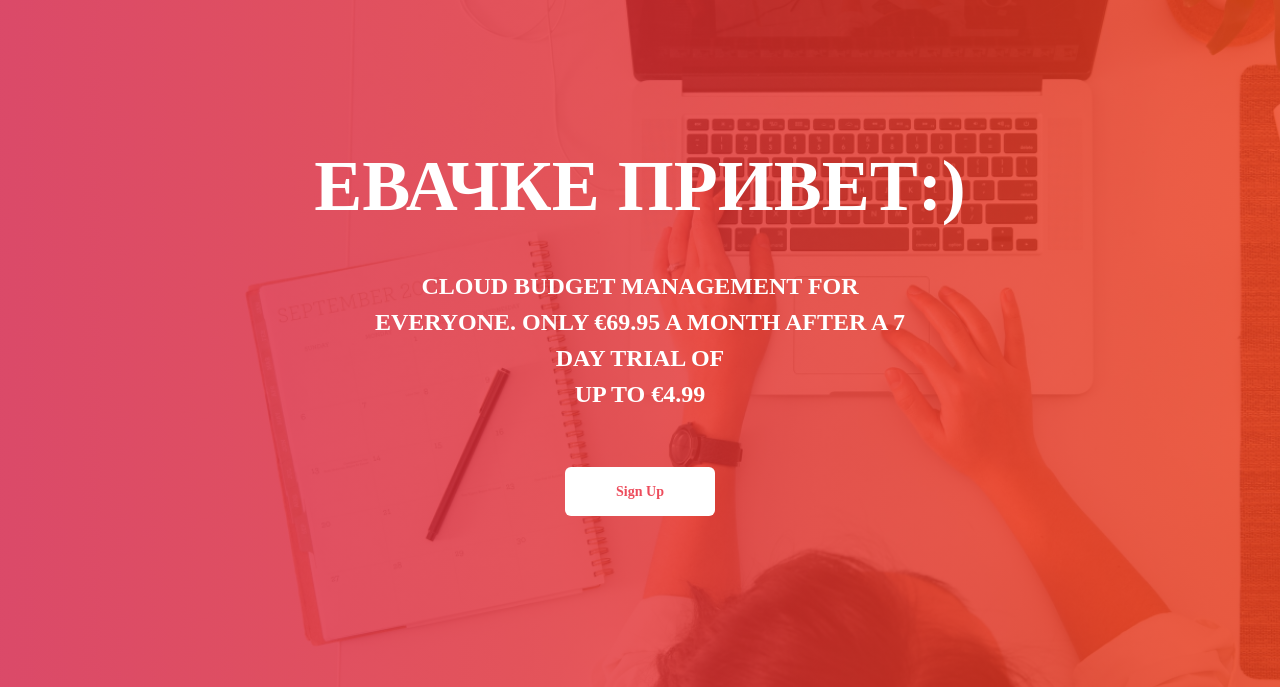
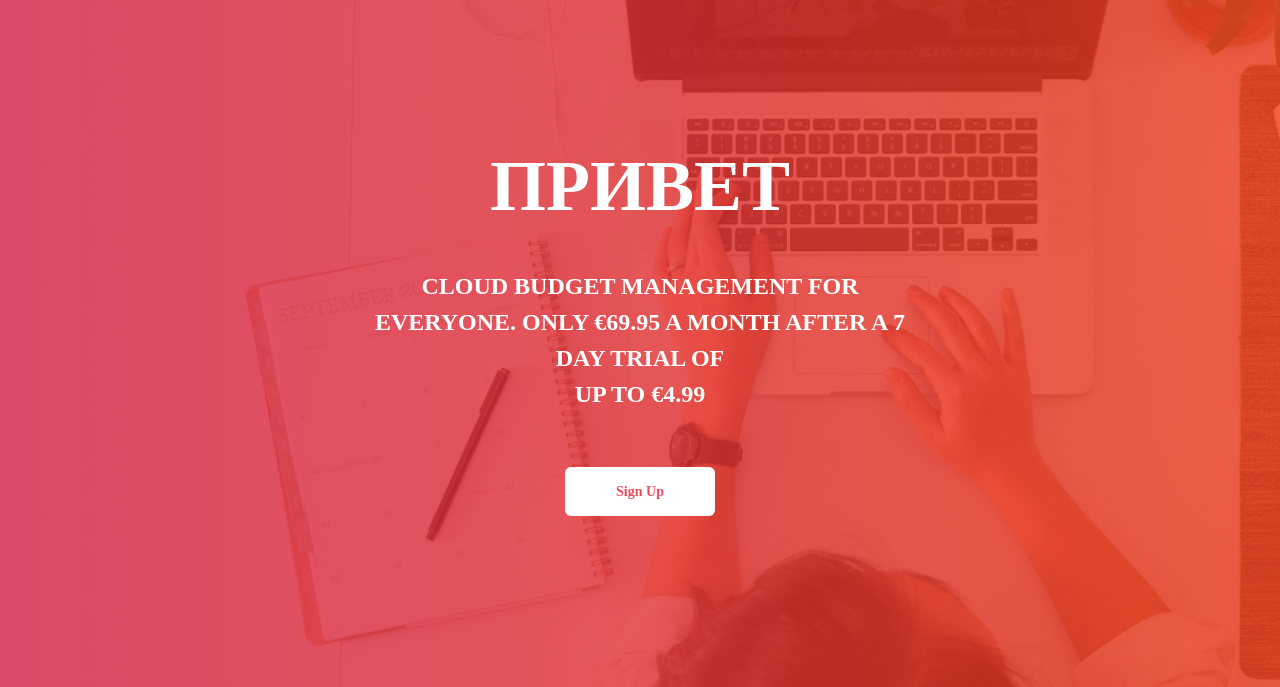
Before and after one commit to Deniso4kin/deniso4kin.github.io, a plain HTML site: page index.html in a window 1280 px wide. Shown: the part 113-800 px from the top of the page. Drawn offline with Linux system fonts and the light colour scheme.

Commit message:
Message1

```diff
--- a/index.html
+++ b/index.html
@@ -39,7 +39,7 @@
                 <a href="#" class="login">Login</a>
             </header>
             <div class="intro-info">
-                <h1 class="intro-title">ЕВАЧКЕ ПРИВЕТ:)</h1>
+                <h1 class="intro-title">ПРИВЕТ</h1>
                 <p class="intro-description">Cloud budget management for everyone. Only €69.95 a Month After a 7 Day
                     Trial of <br> Up to €4.99</p>
                 <a href="https://www.silver.ru/" class="intro-signup">Sign Up</a>
```
